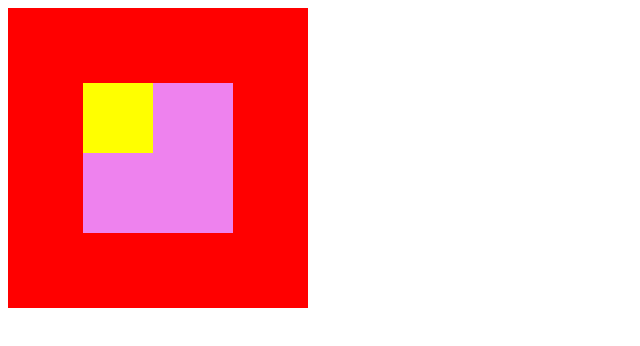
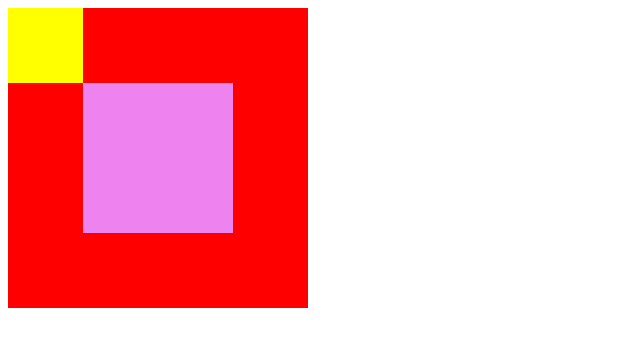
Before and after one commit to monicallerenas/positiongdos, a plain HTML site: page index.html in a window 1280 px wide. Shown: the whole page, without its empty margins (0-640 px from the left). Drawn offline with Linux system fonts and the light colour scheme.

Commit message:
posición dentro de un div dos hijos

```diff
--- a/index.html
+++ b/index.html
@@ -7,9 +7,8 @@
 </head>
 <body>
 	<div class="rojo">
-		<div class="morado">
-			<div  class="amarillo"></div>
-		</div>
+		<div class="morado"></div>
+		<div  class="amarillo"></div>
 	</div>
 	<!-- Inserta tu código aquí -->
 </body>
--- a/main.css
+++ b/main.css
@@ -1,20 +1,20 @@
 .morado{
 	height: 150px;
 	width: 150px;
-	position: relative;
+	position: absolute;
 	background-color: violet;
 	left: 75px;
 	top: 75px;
 }
 .amarillo{
-	height: 70px;
-	width: 70px;
-	position: absolute;
+	height: 75px;
+	width: 75px;
+	position: static;
 	background-color: yellow;
 }
 .rojo{
 	height: 300px;
 	width: 300px;
-	position: static;
+	position: relative;
 	background-color: red;
 }
```
